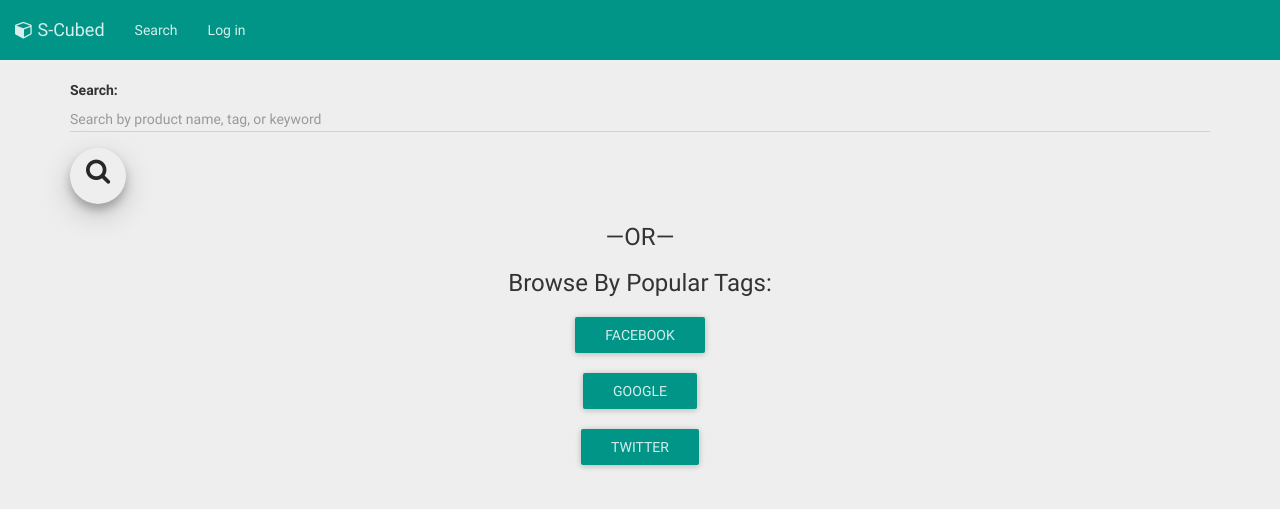
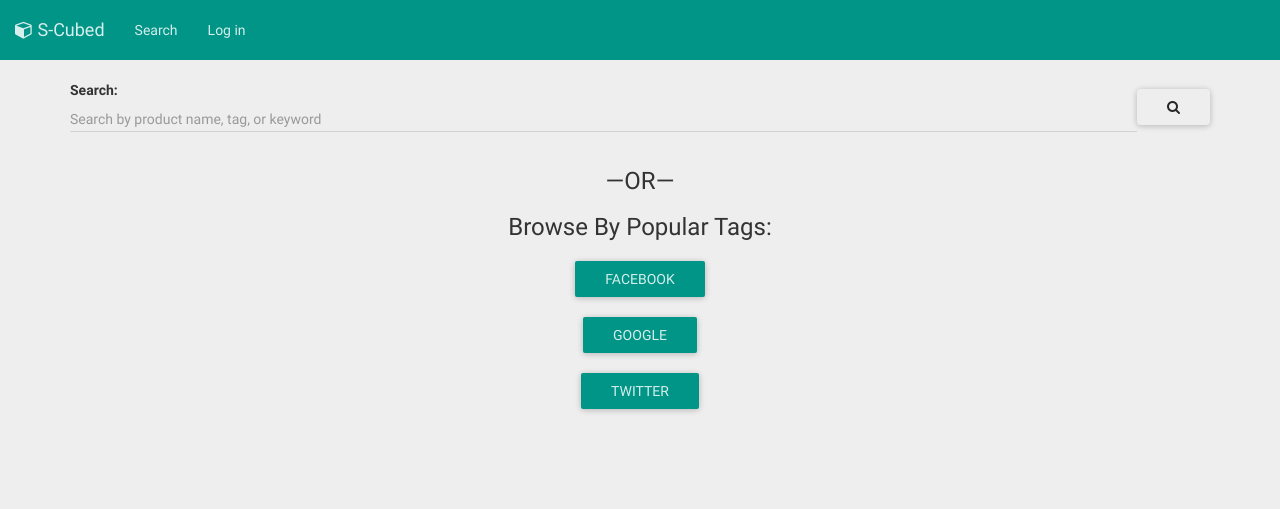
Before and after one commit to cheble/S-Cubed, a Jekyll site: the page built from Search.html, in a window 1280 px wide. Shown: the top 509 px of the page. Built offline with Jekyll 4.4.1, drawn with Linux system fonts in a browser that asks for light colours; nearby versions of some CDN libraries; library files that are not in the unit come from our copies; Markdown is read by kramdown in place of the engine named in the settings.

Commit message:
Search progress

```diff
--- a/Search.html
+++ b/Search.html
@@ -8,10 +8,14 @@ nav_type: restricted
 <div class="container">
   <form role="form-inline">
     <div class="form-group">
-      <label for="search">Search:</label>
-      <input type="search" class="form-control" id="search" placeholder="Search by product name, tag, or keyword">
+      <div class="input-group">
+        <label for="search">Search:</label>
+        <input type="search" class="form-control" id="search" placeholder="Search by product name, tag, or keyword">
+        <span class="input-group-btn">
+          <button class="btn btn-raised"><i class="fa fa-search"></i></button>
+        </span>
+      </div>
     </div>
-    <button class="btn btn-fab btn-raised input-group-addon"><i class="fa fa-search"></i></button>
   </form>
 </div>
 <div class="container text-center">
```
